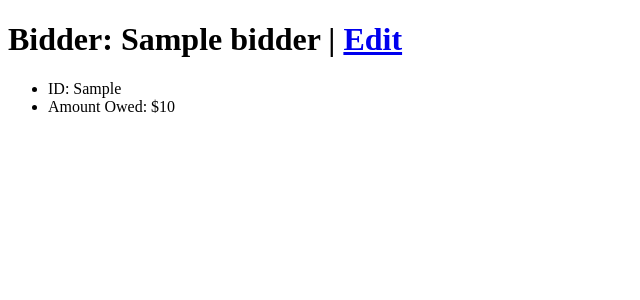
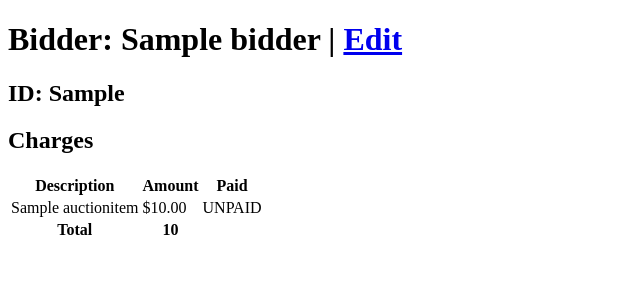
Before and after one commit to paulortman/auctionbroker, a Django app: page /auction/bidder/1/ in a window 1280 px wide. Shown: the top 300 px of the page, without its empty margins (0-640 px from the left). Run offline with Django 3.2, Linux system fonts and the light colour scheme; tables that the repository leaves empty hold one stand-in row (values such as "Sample post").

Commit message:
add a charges table listing

```diff
--- a/auction/models.py
+++ b/auction/models.py
@@ -13,7 +13,7 @@ class AuctionItem(models.Model):
     long_desc = models.TextField(blank=True)
     winning_bid_time = models.DateTimeField(blank=True, null=True)
     auction_time = models.DateTimeField(blank=True, null=True)
-    charge = models.ForeignKey('Charge', blank=True, null=True)
+    charge = models.OneToOneField('Charge', blank=True, null=True)
 
     def __str__(self):
         return "({}) {}{}".format(self.id, self.name, "*" if self.charge else "")
--- a/sale.py
+++ /dev/null
@@ -1,4 +0,0 @@
-from auction.models import AuctionItem, Bidder
-from auction.modelfactory import AuctionItemFactory, BidderFactory
-b = BidderFactory.create()
-ai = AuctionItemFactory.create(winning_bidder=b)
--- a/templates/auction/bidder_detail.html
+++ b/templates/auction/bidder_detail.html
@@ -1,8 +1,39 @@
 {% extends 'base.html' %}
 {% block main %}
     <h1>Bidder: {{ bidder.name }} | <a href="{% url 'bidder_update' pk=bidder.pk %}" >Edit</a></h1>
-    <uL>
-        <li>ID: {{ bidder.bidder_num }}</li>
-        <li>Amount Owed: ${{ bidder.outstanding_charges_total }}</li>
-    </uL>
+    <h2>ID: {{ bidder.bidder_num }}</h2>
+    <h2>Charges</h2>
+    {% if bidder.charges.all %}
+    <table class="table table-striped">
+        <thead>
+        <tr>
+            <th>Description</th>
+            <th>Amount</th>
+            <th>Paid</th>
+        </tr>
+        </thead>
+        <tbody>
+        {% for charge in bidder.charges.all %}
+        <tr>
+            <td>
+            {% if charge.auctionitem %}
+                {{ charge.auctionitem.name }}
+            {% endif %}
+            </td>
+            <td>${{ charge.amount }}</td>
+            <td>{{ charge.state }}</td>
+        </tr>
+        {% endfor %}
+        </tbody>
+        <tfoot>
+        <tr>
+            <th>Total</th>
+            <th>{{ bidder.outstanding_charges_total }}</th>
+            <th></th>
+        </tr>
+        </tfoot>
+    </table>
+    {% else %}
+        <p>No charges</p>
+    {% endif %}
 {% endblock %}
```
Also changed, not shown: 1 other file.
